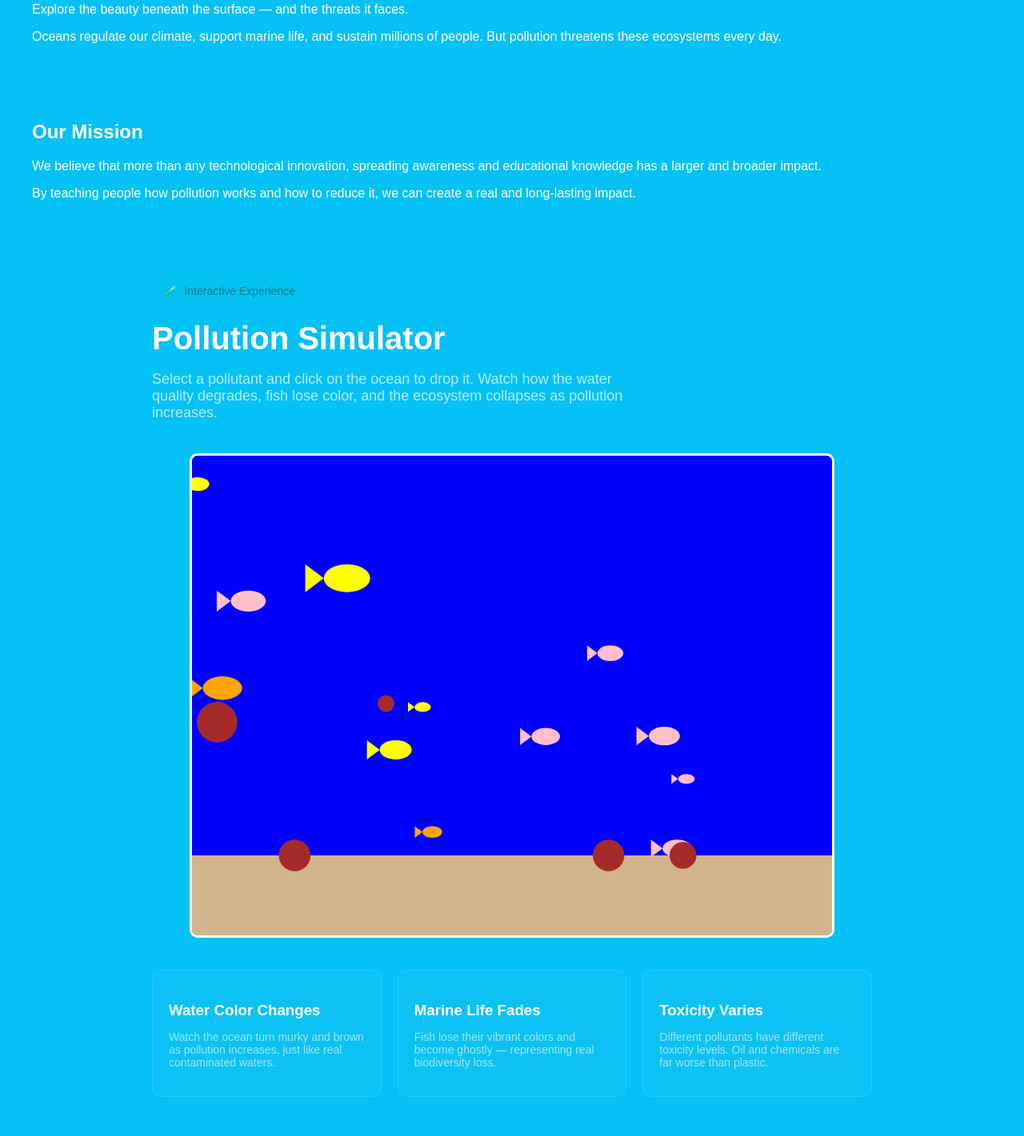
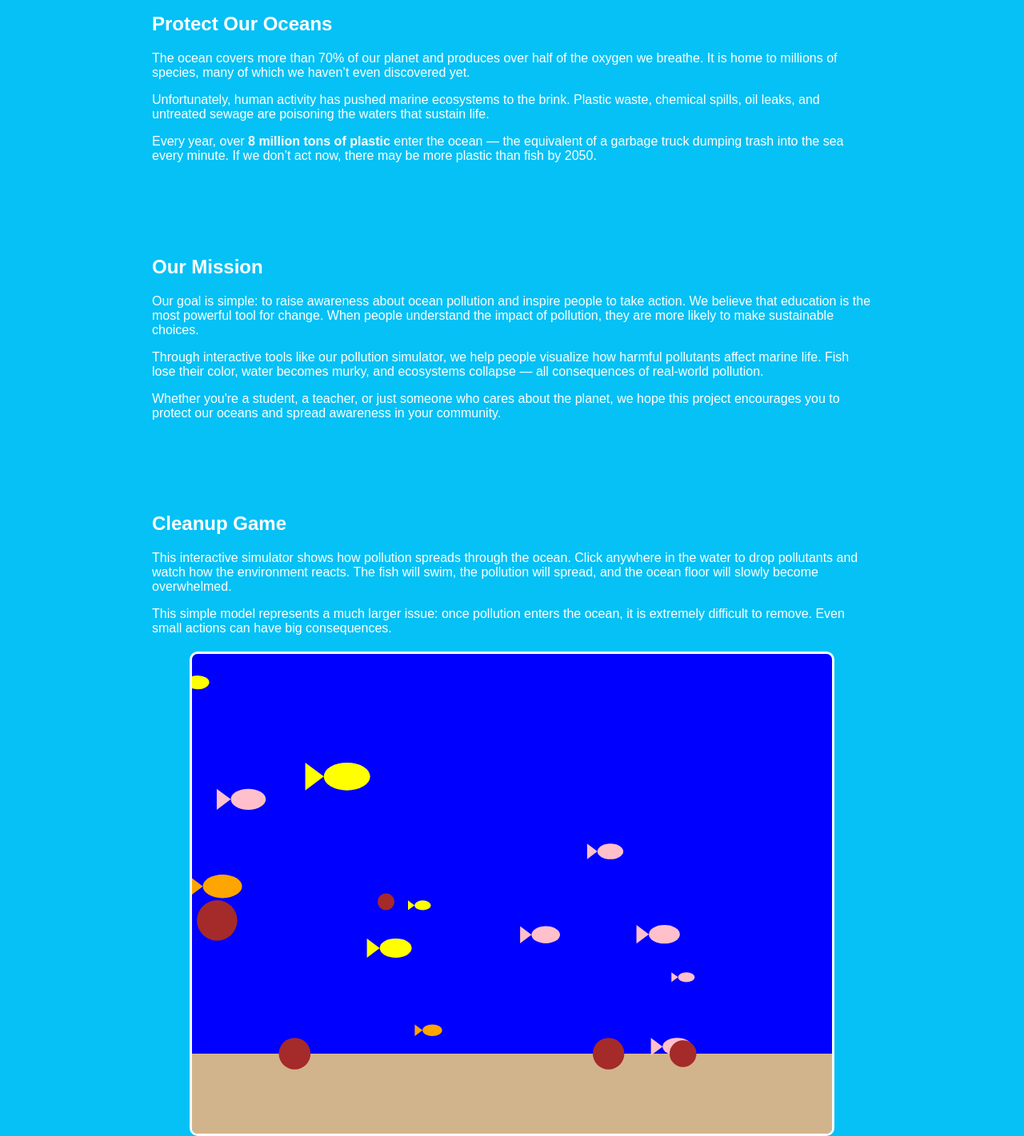
Before and after one commit to Classical67/practice-web-sites, a plain HTML site: page paractic.html in a window 1280 px wide. Shown: the part 192-1613 px from the top of the page at 80% size. Drawn offline with Linux system fonts and the light colour scheme.

Commit message:
Update paractic.html

```diff
--- a/paractic.html
+++ b/paractic.html
@@ -1,10 +1,19 @@
+
+
+
+
+
+
+  🌊 UPDATED ONE‑PAGE WEBSITE WITH MORE INFO
+(You can paste this directly into your file.)
+
+html
 <!DOCTYPE html>
 <html>
 <head>
   <meta charset="UTF-8">
   <title>Ocean Awareness Project</title>
 
-  <!-- Embedded CSS -->
   <style>
     body {
       font-family: Arial, sans-serif;
@@ -15,7 +24,6 @@
 
     header {
       background: #89c7c5;
-      color: white;
       padding: 15px;
     }
 
@@ -40,16 +48,13 @@
 
     section {
       padding: 40px;
+      max-width: 900px;
+      margin: auto;
     }
 
-    h1, h2 {
-      margin-top: 0;
-    }
-
-    /* Canvas styling */
     #ocean {
       display: block;
-      margin: 40px auto;
+      margin: 20px auto;
       border: 3px solid white;
       border-radius: 10px;
     }
@@ -58,7 +63,6 @@
 
 <body>
 
-<!-- NAVIGATION -->
 <header>
   <h1>🌊 Ocean Awareness Project</h1>
   <nav>
@@ -72,11 +76,16 @@
 <section id="home">
   <h2>Protect Our Oceans</h2>
   <p>
-    Explore the beauty beneath the surface — and the threats it faces.
+    The ocean covers more than 70% of our planet and produces over half of the oxygen we breathe.
+    It is home to millions of species, many of which we haven’t even discovered yet.
   </p>
   <p>
-    Oceans regulate our climate, support marine life, and sustain millions of people.
-    But pollution threatens these ecosystems every day.
+    Unfortunately, human activity has pushed marine ecosystems to the brink. Plastic waste,
+    chemical spills, oil leaks, and untreated sewage are poisoning the waters that sustain life.
+  </p>
+  <p>
+    Every year, over <strong>8 million tons of plastic</strong> enter the ocean — the equivalent of a garbage truck
+    dumping trash into the sea every minute. If we don’t act now, there may be more plastic than fish by 2050.
   </p>
 </section>
 
@@ -84,81 +93,38 @@
 <section id="mission">
   <h2>Our Mission</h2>
   <p>
-    We believe that more than any technological innovation, spreading awareness
-    and educational knowledge has a larger and broader impact.
+    Our goal is simple: to raise awareness about ocean pollution and inspire people to take action.
+    We believe that education is the most powerful tool for change. When people understand the impact
+    of pollution, they are more likely to make sustainable choices.
   </p>
   <p>
-    By teaching people how pollution works and how to reduce it, we can create a real and
-    long-lasting impact.
+    Through interactive tools like our pollution simulator, we help people visualize how harmful
+    pollutants affect marine life. Fish lose their color, water becomes murky, and ecosystems collapse —
+    all consequences of real-world pollution.
+  </p>
+  <p>
+    Whether you're a student, a teacher, or just someone who cares about the planet, we hope this project
+    encourages you to protect our oceans and spread awareness in your community.
   </p>
 </section>
 
-<!-- NEW SIMULATION SECTION (React-style converted to HTML) -->
-<section id="simulation" style="padding: 40px; max-width: 900px; margin: auto;">
-
-  <!-- Tag -->
-  <div style="
-    display: inline-flex;
-    align-items: center;
-    gap: 8px;
-    padding: 8px 14px;
-    border-radius: 20px;
-    border: 1px solid rgba(0, 200, 200, 0.3);
-    background: rgba(0, 200, 200, 0.1);
-    color: teal;
-    font-size: 14px;
-    margin-bottom: 20px;
-  ">
-    <span style="font-weight: bold;">🧪</span>
-    <span>Interactive Experience</span>
-  </div>
-
-  <!-- Title -->
-  <h1 style="font-size: 40px; margin-bottom: 10px;">
-    Pollution Simulator
-  </h1>
-
-  <!-- Description -->
-  <p style="color: rgba(255,255,255,0.7); font-size: 18px; max-width: 600px;">
-    Select a pollutant and click on the ocean to drop it. Watch how the water quality degrades,
-    fish lose color, and the ecosystem collapses as pollution increases.
+<!-- SIMULATION SECTION -->
+<section id="simulation">
+  <h2>Cleanup Game</h2>
+  <p>
+    This interactive simulator shows how pollution spreads through the ocean. Click anywhere in the water
+    to drop pollutants and watch how the environment reacts. The fish will swim, the pollution will spread,
+    and the ocean floor will slowly become overwhelmed.
+  </p>
+  <p>
+    This simple model represents a much larger issue: once pollution enters the ocean, it is extremely
+    difficult to remove. Even small actions can have big consequences.
   </p>
 
-  <!-- Canvas -->
   <canvas id="ocean" width="800" height="600"></canvas>
-
-  <!-- Feature Cards -->
-  <div style="
-    margin-top: 40px;
-    display: grid;
-    grid-template-columns: repeat(auto-fit, minmax(250px, 1fr));
-    gap: 20px;
-  ">
-    <div style="padding: 20px; border-radius: 12px; border: 1px solid rgba(255,255,255,0.1); background: rgba(255,255,255,0.03);">
-      <h3 style="color: white; margin-bottom: 8px;">Water Color Changes</h3>
-      <p style="color: rgba(255,255,255,0.6); font-size: 14px;">
-        Watch the ocean turn murky and brown as pollution increases, just like real contaminated waters.
-      </p>
-    </div>
-
-    <div style="padding: 20px; border-radius: 12px; border: 1px solid rgba(255,255,255,0.1); background: rgba(255,255,255,0.03);">
-      <h3 style="color: white; margin-bottom: 8px;">Marine Life Fades</h3>
-      <p style="color: rgba(255,255,255,0.6); font-size: 14px;">
-        Fish lose their vibrant colors and become ghostly — representing real biodiversity loss.
-      </p>
-    </div>
-
-    <div style="padding: 20px; border-radius: 12px; border: 1px solid rgba(255,255,255,0.1); background: rgba(255,255,255,0.03);">
-      <h3 style="color: white; margin-bottom: 8px;">Toxicity Varies</h3>
-      <p style="color: rgba(255,255,255,0.6); font-size: 14px;">
-        Different pollutants have different toxicity levels. Oil and chemicals are far worse than plastic.
-      </p>
-    </div>
-  </div>
-
 </section>
 
-<!-- SIMULATION JAVASCRIPT -->
+<!-- JAVASCRIPT (unchanged simulator) -->
 <script>
 const canvas = document.getElementById("ocean");
 const ctx = canvas.getContext("2d");
@@ -166,7 +132,6 @@ const ctx = canvas.getContext("2d");
 const Width = canvas.width;
 const Height = canvas.height;
 
-// Fish drawing
 function drawFish(x, y, size, color) {
   ctx.fillStyle = color;
 
@@ -182,7 +147,6 @@ function drawFish(x, y, size, color) {
   ctx.fill();
 }
 
-// Main fish
 const mainFish = {
   x: Math.random() * Width,
   y: Math.random() * (Height - 100),
@@ -192,7 +156,6 @@ const mainFish = {
   speedY: Math.random() * 1 - 0.5
 };
 
-// Many fish
 const fishList = [];
 for (let i = 0; i < 11; i++) {
   fishList.push({
@@ -205,7 +168,6 @@ for (let i = 0; i < 11; i++) {
   });
 }
 
-// Pollution
 const pollutionList = [];
 for (let i = 0; i < 5; i++) {
   pollutionList.push({
@@ -223,9 +185,8 @@ function drawPollution(p) {
   ctx.fill();
 }
 
-// Add pollution on click
 canvas.addEventListener("click", function (event) {
-  const rect = canvas.getBoundingClientClientRect();
+  const rect = canvas.getBoundingClientRect();
   pollutionList.push({
     x: event.clientX - rect.left,
     y: event.clientY - rect.top,
@@ -234,17 +195,13 @@ canvas.addEventListener("click", function (event) {
   });
 });
 
-// Animation loop
 function draw() {
-  // Background
   ctx.fillStyle = "blue";
   ctx.fillRect(0, 0, Width, Height);
 
-  // Sand
   ctx.fillStyle = "tan";
   ctx.fillRect(0, Height - 100, Width, 100);
 
-  // Main fish movement
   mainFish.x += mainFish.speedX;
   mainFish.y += mainFish.speedY;
 
@@ -254,7 +211,6 @@ function draw() {
 
   drawFish(mainFish.x, mainFish.y, mainFish.size, mainFish.color);
 
-  // Other fish
   fishList.forEach(f => {
     f.x += f.speedX;
     f.y += f.speedY;
@@ -266,7 +222,6 @@ function draw() {
     drawFish(f.x, f.y, f.size, f.color);
   });
 
-  // Pollution falling
   pollutionList.forEach(p => {
     p.y += 1;
     if (p.y > Height - 100) p.y = Height - 100;
```
